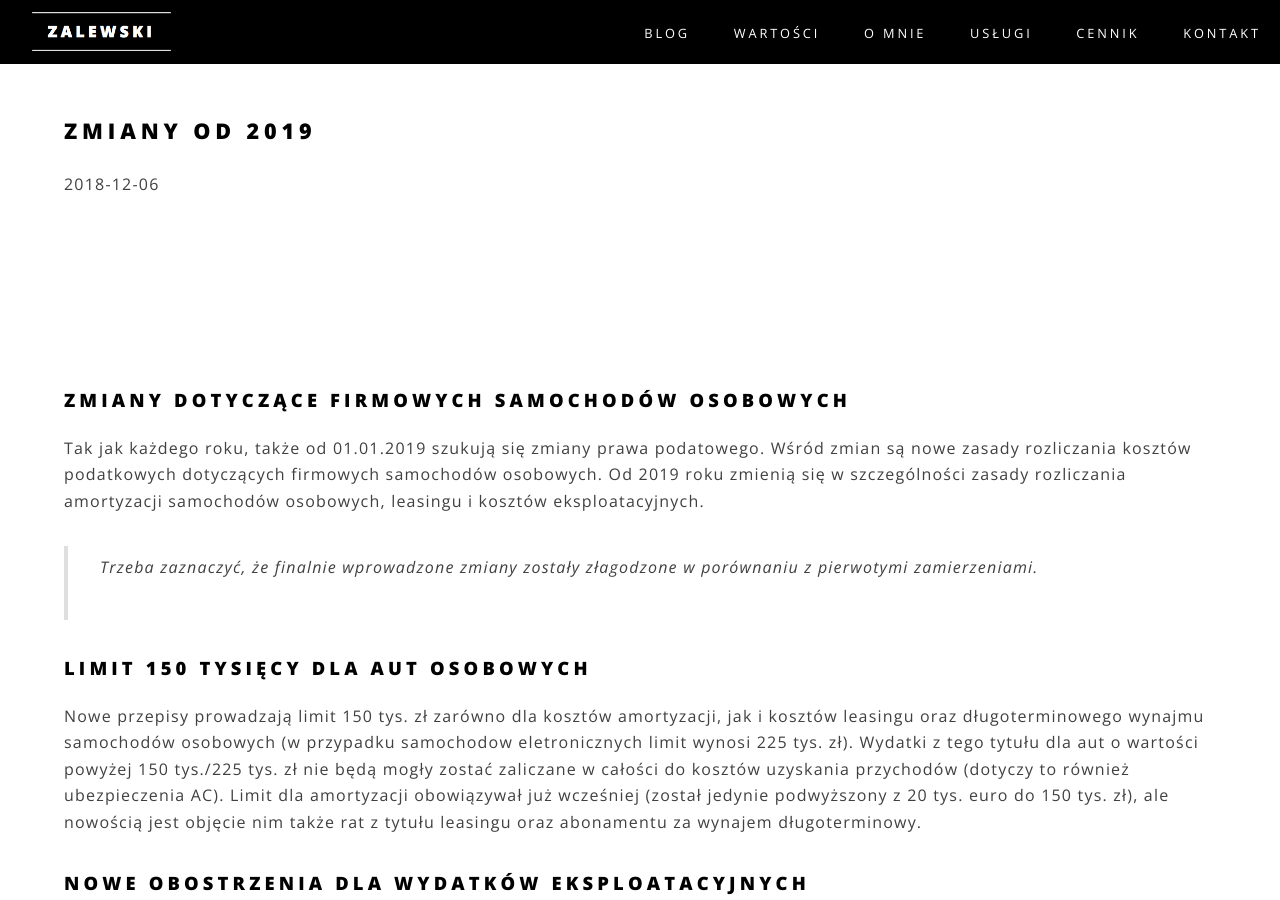
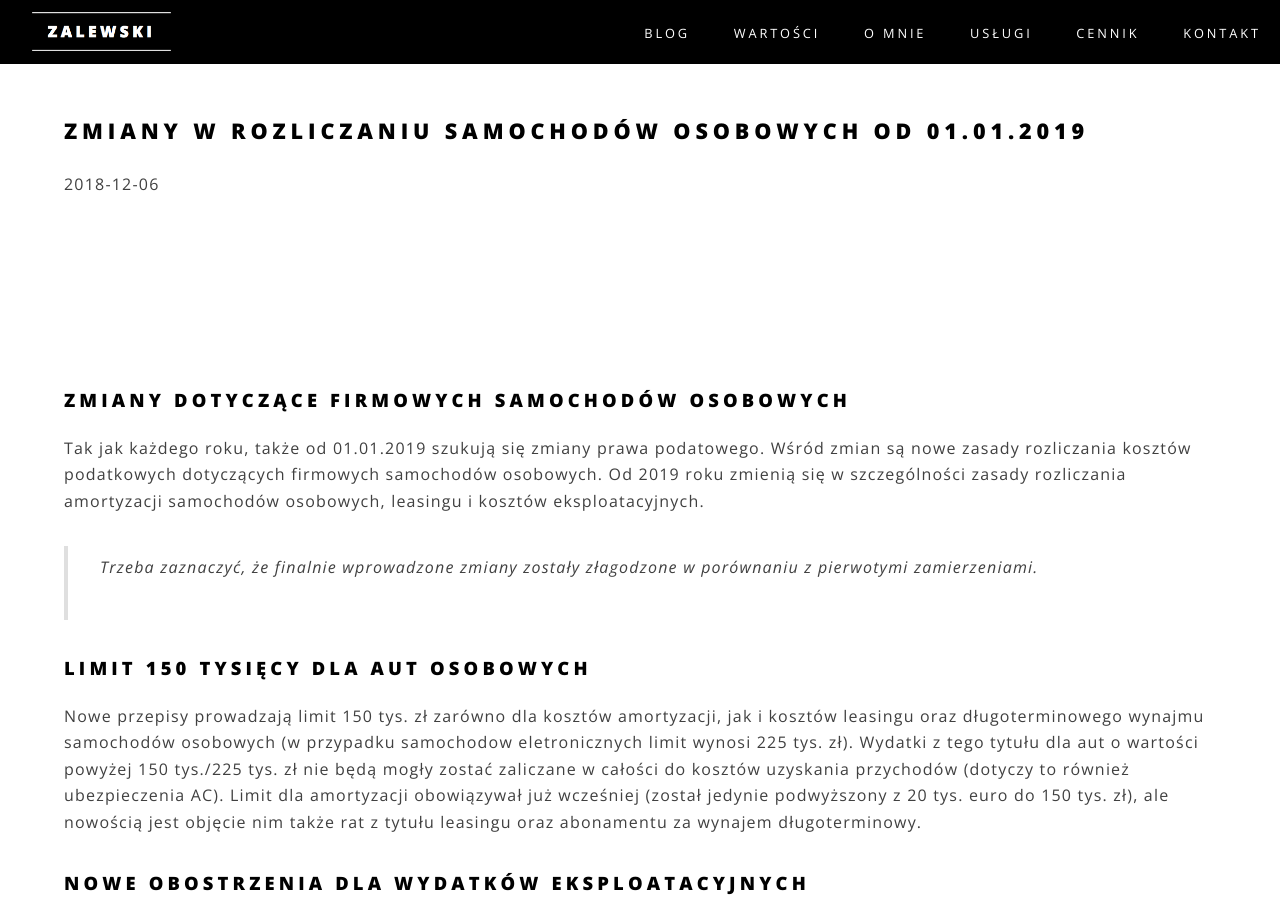
Before and after one commit to zalewskifinance/zalewskifinance.github.io, a Jekyll site: the page built from _posts/2018-12-06-zmiany.md, in a window 1280 px wide and 900 px high. Built offline with Jekyll 4.4.1, drawn with Linux system fonts in a browser that asks for light colours.

Commit message:
Update 2018-12-06-zmiany.md

```diff
--- a/_posts/2018-12-06-zmiany.md
+++ b/_posts/2018-12-06-zmiany.md
@@ -1,6 +1,6 @@
 ---
 layout: post
-title:  "Zmiany od 2019"
+title:  "Zmiany w rozliczaniu samochodów osobowych od 01.01.2019"
 date:   2018-12-06 01:30:01
 categories: [ blog, leasing, zmiany od 2019 roku, samochód osobowy ]
 ---
```
